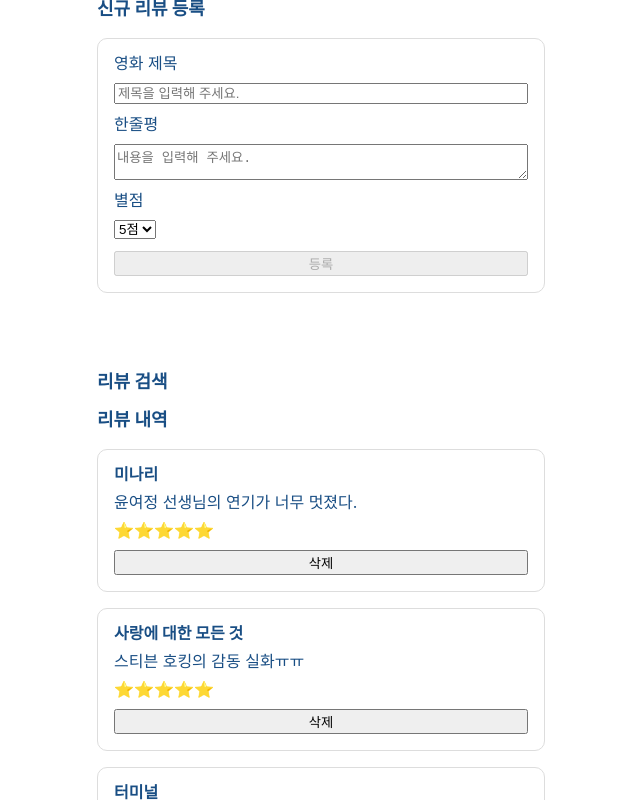
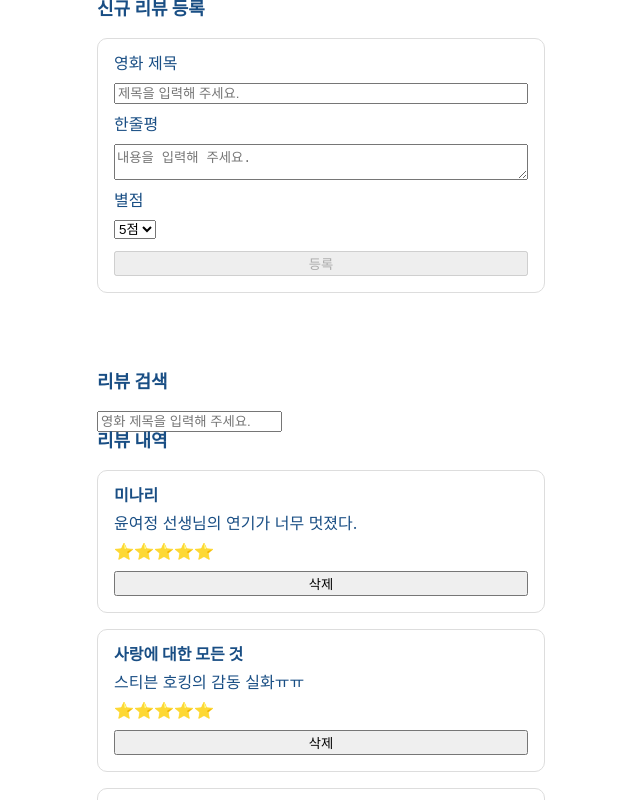
Before and after one commit to rnfltpgus/Movie-Review-App, a React (Create React App) app: page / in a window 1280 px wide. Shown: the top 800 px of the page, without its empty margins (319-959 px from the left). Built offline with nearby package versions, Linux system fonts and the light colour scheme.

Commit message:
👍 Feat: 일차적으로 요구사항 기능구현 완료, 미흡내용 체크 및 UI 작업 진행 예정

```diff
--- a/src/components/ReviewHistory.jsx
+++ b/src/components/ReviewHistory.jsx
@@ -6,9 +6,11 @@ import ReviewCade from "./ReviewCade";
 import styled from "styled-components";
 
 const ReviewHistory = () => {
-  const [reviews, setReviews] = useState(
+  let [reviews, setReviews] = useState(
     JSON.parse(localStorage.getItem("review-data"))
   );
+  const [search, setSearch] = useState("");
+  const [isKeyword, setIsKeyword] = useState(false);
 
   useEffect(() => {
     async function getReviewData() {
@@ -39,6 +41,33 @@ const ReviewHistory = () => {
     setReviews([review, ...reviews]);
   };
 
+  const onChange = (event) => {
+    setSearch(event.target.value);
+  };
+
+  const handleSearch = (event) => {
+    event.preventDefault();
+    setIsKeyword(true);
+    setSearch(search);
+    setSearch("");
+  };
+
+  const handleUserAction = () => {
+    reviews = reviews.filter((reviews) => {
+      const { title, comment } = reviews;
+      const keyWord = search.toLowerCase();
+
+      return (
+        title.toLowerCase().includes(keyWord) ||
+        comment.toLowerCase().includes(keyWord)
+      );
+    });
+  };
+
+  if (isKeyword) {
+    handleUserAction();
+  }
+
   localStorage.setItem("review-data", JSON.stringify(reviews));
 
   return (
@@ -46,7 +75,17 @@ const ReviewHistory = () => {
       <div className="review-history-title">신규 리뷰 등록</div>
       <CreateReview handleReviewCreate={addReview} />
       <div className="review-history-title">리뷰 검색</div>
-
+      <form className="search-input">
+        <input
+          placeholder="영화 제목을 입력해 주세요."
+          type="text"
+          value={search}
+          onChange={onChange}
+        />
+        <button hidden onClick={handleSearch}>
+          검색
+        </button>
+      </form>
       <div className="review-history-title">리뷰 내역</div>
       <ul className="review-list">
         {reviews &&
```
